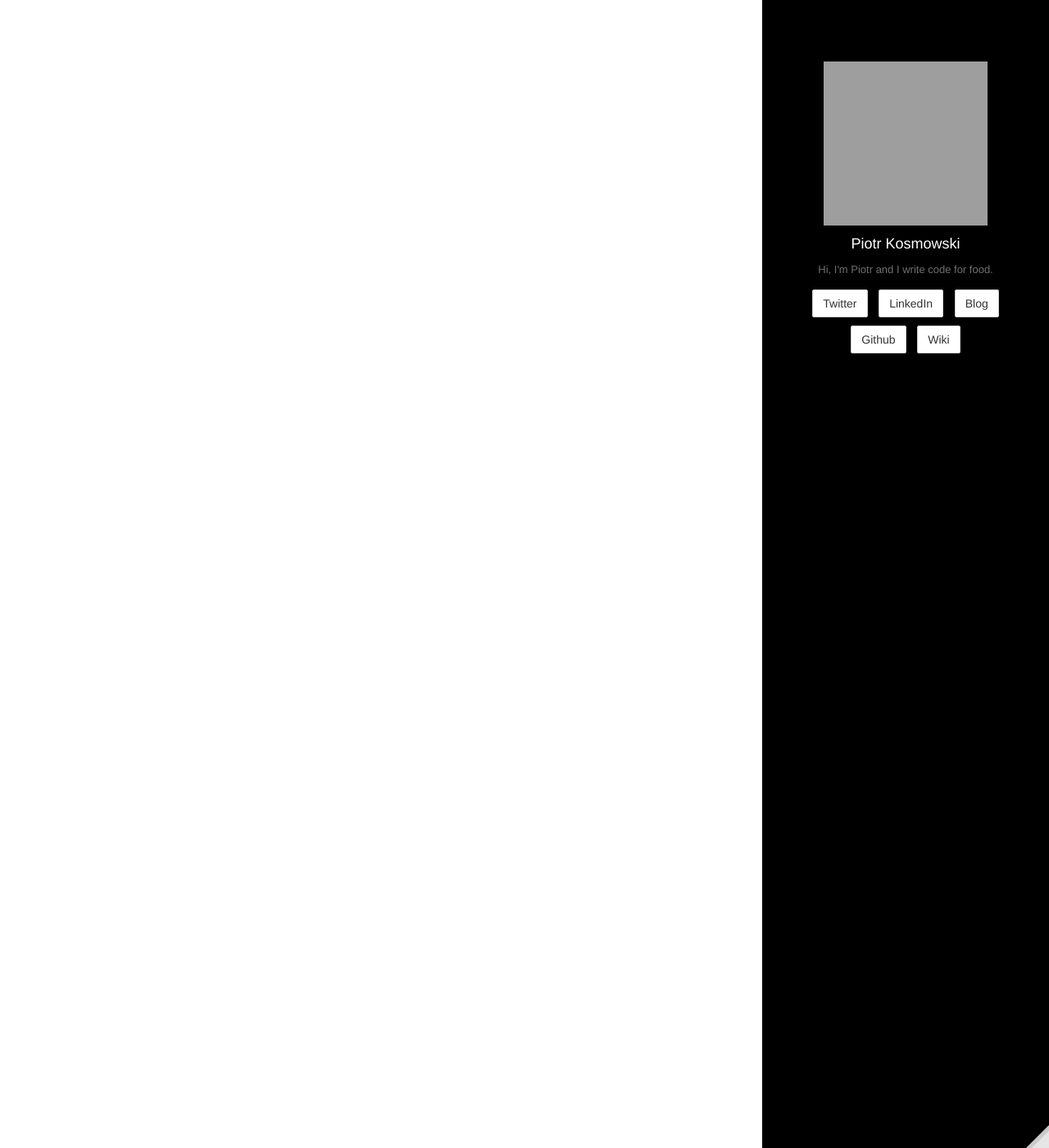
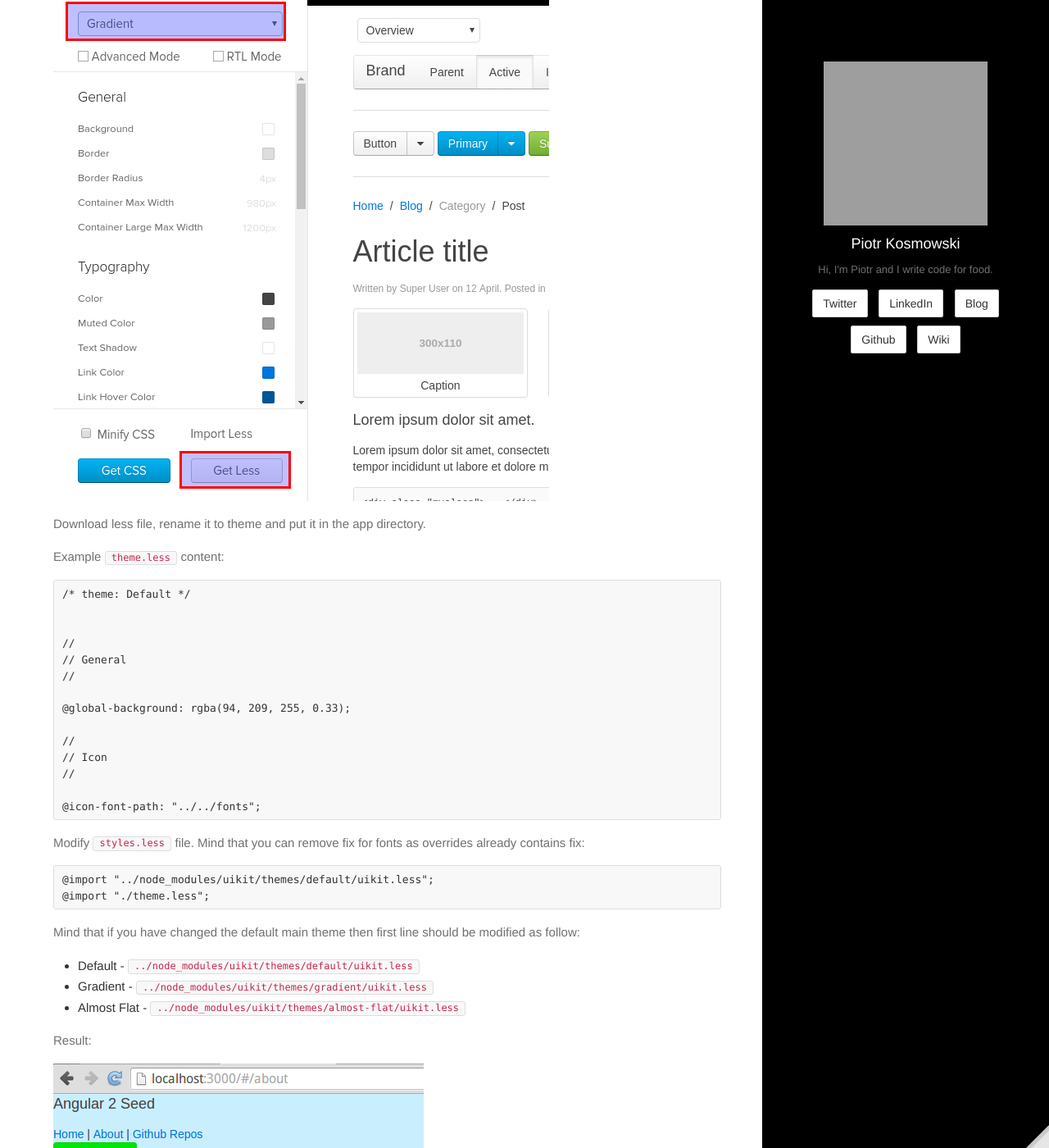
Before and after one commit to kospiotr/kospiotr.github.io, a Jekyll site: the page built from _posts/2016-09-17-ng2-uikit-spa-app.md, in a window 1280 px wide and 1400 px high, scrolled down 5344 px. Shown: the whole window at 82% size. Built offline with Jekyll 4.4.1, drawn with Linux system fonts in a browser that asks for light colours; some of the changed text lies outside the part shown; grey boxes are pictures that could not be loaded.

Commit message:
Update 2016-09-17-ng2-uikit-spa-app.md

````diff
--- a/_posts/2016-09-17-ng2-uikit-spa-app.md
+++ b/_posts/2016-09-17-ng2-uikit-spa-app.md
@@ -67,7 +67,7 @@ Replace`home.html` content:
 
 Result:
 
-![NG2 seed app]({{site.baseurl}}/img/2016-09-17_app-page-no-styles.png)
+![app without styles]({{site.baseurl}}/img/2016-09-17_app-page-no-styles.png)
 
 Need to tell webpack how to build uikit theme and bundle them with app.
 
@@ -114,7 +114,7 @@ Need to restart watch process in order to apply new loaders.
 
 Result:
 
-![NG2 seed app]({{site.baseurl}}/img/2016-09-17_app-page-with-styles.png)
+![app with styles]({{site.baseurl}}/img/2016-09-17_app-page-with-styles.png)
 
 # uikit dynamic elements
 
@@ -159,4 +159,50 @@ Need to restart watch process in order to apply new loaders.
 
 Result:
 
-![NG2 seed app]({{site.baseurl}}/img/2016-09-17_app-page-with-js.png)
+![app with js]({{site.baseurl}}/img/2016-09-17_app-page-with-js.png)
+
+# Theming
+
+Go to uikit customizer: [http://getuikit.com/docs/customizer.html](http://getuikit.com/docs/customizer.html)
+
+Modify elements that you wish:
+
+![theme customization]({{site.baseurl}}/img/2016-09-17_customize_theme.png)
+
+Download less file, rename it to theme and put it in the app directory.
+
+Example `theme.less` content:
+
+```
+/* theme: Default */
+
+
+//
+// General
+//
+
+@global-background: rgba(94, 209, 255, 0.33);
+
+//
+// Icon
+//
+
+@icon-font-path: "../../fonts";
+```
+
+Modify `styles.less` file. Mind that you can remove fix for fonts as overrides already contains fix:
+
+```
+@import "../node_modules/uikit/themes/default/uikit.less";
+@import "./theme.less";
+```
+
+Mind that if you have changed the default main theme then first line should be modified as follow:
+
+- Default - `../node_modules/uikit/themes/default/uikit.less`
+- Gradient - `../node_modules/uikit/themes/gradient/uikit.less`
+- Almost Flat - `../node_modules/uikit/themes/almost-flat/uikit.less`
+
+Result:
+
+![theme customization]({{site.baseurl}}/img/2016-09-17_customized_theme.png)
````
Also changed, not shown: other parts of _posts/2016-09-17-ng2-uikit-spa-app.md (+1 -1 lines).
